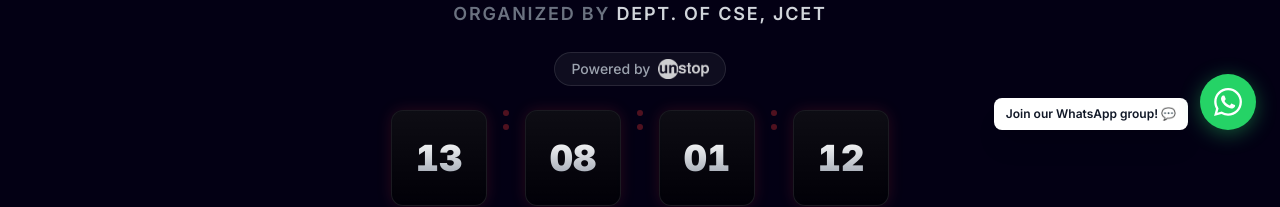
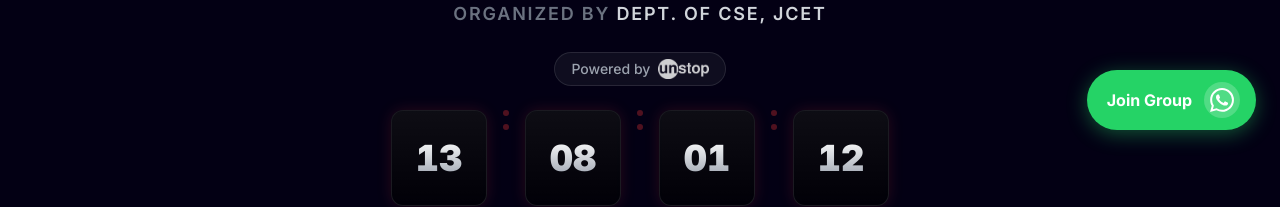
Before and after one commit to Srujanmirji/HackArena-2K26, a React (Vite) app: page / in a window 1280 px wide. Shown: the part 646-853 px from the top of the page. Built offline with nearby package versions, Linux system fonts and the light colour scheme; no server answers.

Commit message:
Update PPT deadline, schedule details for Cross-Fire Debugging Hunt, and enhance WhatsApp button visibility

```diff
--- a/src/components/Schedule.jsx
+++ b/src/components/Schedule.jsx
@@ -3,9 +3,24 @@ import { motion } from 'framer-motion';
 import { Clock } from 'lucide-react';
 
 const scheduleData = [
-    { time: '8:30 AM - 9:00 AM', event: 'Inauguration', phase: 'Morning' },
-    { time: '9:30 AM - 4:30 PM', event: 'Hackathon Development Phase', phase: 'Action' },
-    { time: '5:00 PM - 11:59 PM', event: 'Online Debugging Round', phase: 'Evening' },
+    {
+        time: '8:30 AM - 9:00 AM',
+        event: 'Inauguration',
+        phase: 'Morning',
+        description: 'Kick-off ceremony and briefing of rules.'
+    },
+    {
+        time: '9:30 AM - 4:30 PM',
+        event: 'Hackathon Development Phase',
+        phase: 'Action',
+        description: '7 hours of intense building in private GitHub repositories assigned to teams.'
+    },
+    {
+        time: '5:00 PM - 8:00 AM',
+        event: 'Cross-Fire Debugging Hunt (Online)',
+        phase: 'Overnight',
+        description: 'Conducted online from home! Repositories are made public & swapped! Teams must audit assigned repos and report bugs.'
+    },
 ];
 
 const containerVariants = {
@@ -82,6 +97,11 @@ const Schedule = () => {
                                         <h3 className="text-base md:text-2xl font-bold text-white group-hover:text-primary transition-colors">
                                             {item.event}
                                         </h3>
+                                        {item.description && (
+                                            <p className="text-xs md:text-sm text-gray-400 mt-1 max-w-md">
+                                                {item.description}
+                                            </p>
+                                        )}
                                     </div>
                                 </div>
 
--- a/src/components/Timeline.jsx
+++ b/src/components/Timeline.jsx
@@ -3,7 +3,7 @@ import { motion } from 'framer-motion';
 
 const timelineEvents = [
     { id: 1, title: 'Registration', date: '5 March - 16 March', isPast: false },
-    { id: 2, title: 'PPT Submission', date: '10 March - 18 March', isPast: false, link: 'https://drive.google.com/drive/folders/1uz7LyN1myKvZXqWJpGRxHfPLV4-ZTHKi?usp=sharing', linkText: 'Download PPT Template' },
+    { id: 2, title: 'PPT Submission', date: '10 March - 19 March', isPast: false, link: 'https://drive.google.com/drive/folders/1uz7LyN1myKvZXqWJpGRxHfPLV4-ZTHKi?usp=sharing', linkText: 'Download PPT Template' },
     { id: 3, title: 'Round 1 Results', date: '21 March', isPast: false },
     { id: 4, title: 'Hackathon Day', date: '24 March', isPast: false, isFinal: true },
 ];
--- a/src/components/WhatsAppButton.jsx
+++ b/src/components/WhatsAppButton.jsx
@@ -18,45 +18,27 @@ const WhatsAppButton = () => {
 
     return (
         <motion.div
-            initial={{ scale: 0, opacity: 0 }}
-            animate={{ scale: 1, opacity: 1 }}
-            transition={{ type: 'spring', stiffness: 200, damping: 15 }}
-            className="fixed bottom-6 right-6 z-50 flex items-end gap-3"
+            initial={{ y: 100, opacity: 0 }}
+            animate={{ y: 0, opacity: 1 }}
+            transition={{ type: 'spring', stiffness: 200, damping: 20, delay: 1 }}
+            className="fixed bottom-6 right-6 z-50"
         >
-            {/* Tooltip */}
-            <AnimatePresence>
-                {tooltip && (
-                    <motion.div
-                        initial={{ opacity: 0, x: 10 }}
-                        animate={{ opacity: 1, x: 0 }}
-                        exit={{ opacity: 0, x: 10 }}
-                        className="bg-white text-gray-900 text-xs font-semibold px-3 py-2 rounded-lg shadow-xl hidden sm:block"
-                    >
-                        Join our WhatsApp group! 💬
-                    </motion.div>
-                )}
-            </AnimatePresence>
-
-            {/* Button */}
             <a
                 href="https://chat.whatsapp.com/F0ffe5DFZEPCamzapjdgul"
                 target="_blank"
                 rel="noopener noreferrer"
-                aria-label="Join WhatsApp Group"
-                className="group relative w-14 h-14 rounded-full bg-[#25D366] flex items-center justify-center shadow-[0_4px_20px_rgba(37,211,102,0.4)] hover:shadow-[0_4px_30px_rgba(37,211,102,0.6)] hover:scale-110 transition-all duration-300"
-                onClick={() => setTooltip(false)}
+                className="group flex items-center gap-3 bg-[#25D366] hover:bg-[#20ba5a] text-white px-4 py-3 rounded-full shadow-[0_4px_20px_rgba(37,211,102,0.4)] hover:shadow-[0_4px_30px_rgba(37,211,102,0.6)] transition-all duration-300 hover:scale-105"
             >
-                {/* Ping animation */}
-                <div className="absolute inset-0 rounded-full bg-[#25D366] animate-ping opacity-30" />
-
-                {/* WhatsApp Icon */}
+                <span className="font-bold text-sm md:text-base pl-1">Join Group</span>
+                <div className="w-8 h-8 md:w-9 md:h-9 bg-white/20 rounded-full flex items-center justify-center group-hover:rotate-12 transition-transform">
                     <svg
                         viewBox="0 0 24 24"
                         fill="white"
-                    className="w-7 h-7 relative z-10"
+                        className="w-5 h-5 md:w-6 md:h-6"
                     >
                         <path d="M17.472 14.382c-.297-.149-1.758-.867-2.03-.967-.273-.099-.471-.148-.67.15-.197.297-.767.966-.94 1.164-.173.199-.347.223-.644.075-.297-.15-1.255-.463-2.39-1.475-.883-.788-1.48-1.761-1.653-2.059-.173-.297-.018-.458.13-.606.134-.133.298-.347.446-.52.149-.174.198-.298.298-.497.099-.198.05-.371-.025-.52-.075-.149-.669-1.612-.916-2.207-.242-.579-.487-.5-.669-.51-.173-.008-.371-.01-.57-.01-.198 0-.52.074-.792.372-.272.297-1.04 1.016-1.04 2.479 0 1.462 1.065 2.875 1.213 3.074.149.198 2.096 3.2 5.077 4.487.709.306 1.262.489 1.694.625.712.227 1.36.195 1.871.118.571-.085 1.758-.719 2.006-1.413.248-.694.248-1.289.173-1.413-.074-.124-.272-.198-.57-.347m-5.421 7.403h-.004a9.87 9.87 0 01-5.031-1.378l-.361-.214-3.741.982.998-3.648-.235-.374a9.86 9.86 0 01-1.51-5.26c.001-5.45 4.436-9.884 9.888-9.884 2.64 0 5.122 1.03 6.988 2.898a9.825 9.825 0 012.893 6.994c-.003 5.45-4.437 9.884-9.885 9.884m8.413-18.297A11.815 11.815 0 0012.05 0C5.495 0 .16 5.335.157 11.892c0 2.096.547 4.142 1.588 5.945L.057 24l6.305-1.654a11.882 11.882 0 005.683 1.448h.005c6.554 0 11.89-5.335 11.893-11.893a11.821 11.821 0 00-3.48-8.413z" />
                     </svg>
+                </div>
             </a>
         </motion.div>
     );
```
Lines whose indentation alone changed are shown as unchanged.
